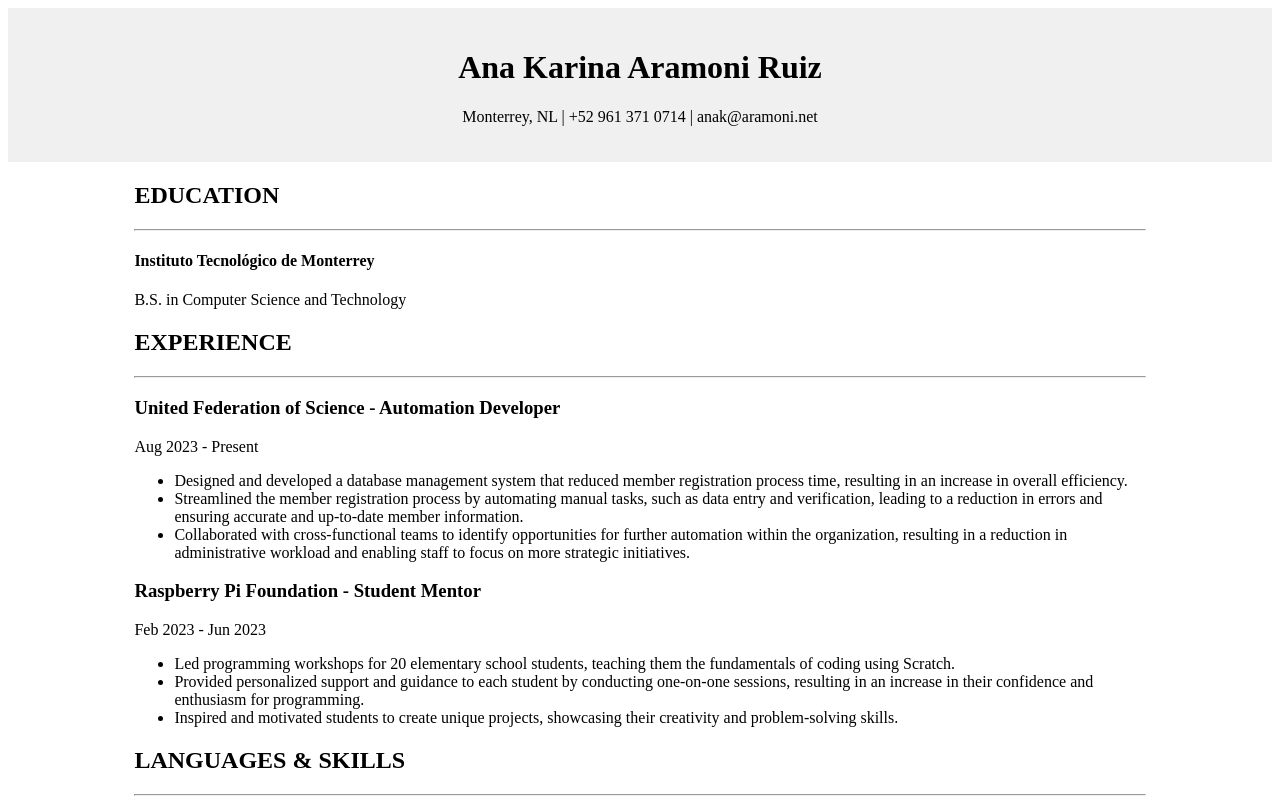
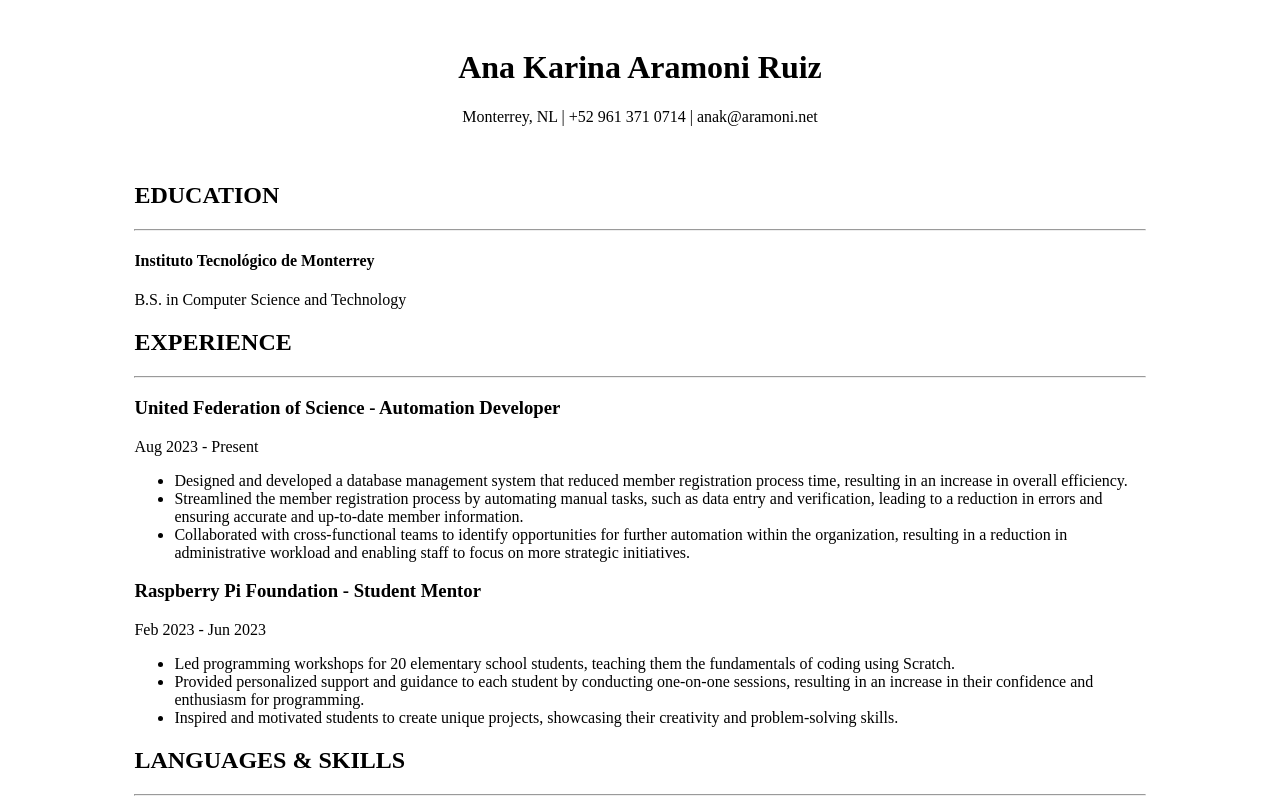
Before and after one commit to AnaK-AR/CV, a plain HTML site: page index.html in a window 1280 px wide. Shown: the top 800 px of the page. Drawn offline with Linux system fonts and the light colour scheme.

Commit message:
HarryStyles

```diff
--- a/style.css
+++ b/style.css
@@ -3,7 +3,7 @@ body {
 }
 
 header {
-    background-color: #f0f0f0;
+    background-color: #ffff;
     padding: 20px;
     text-align: center;
 }
```
